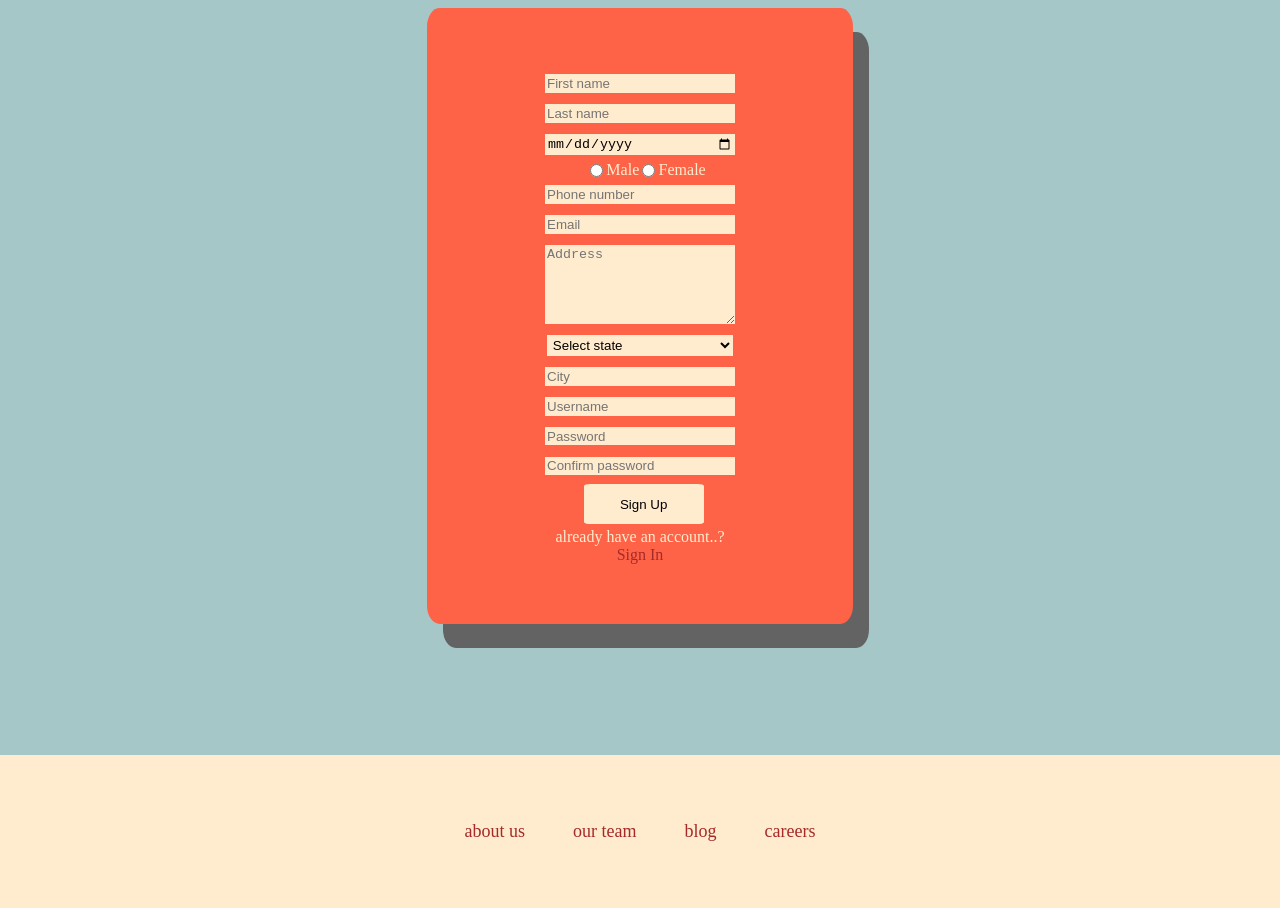
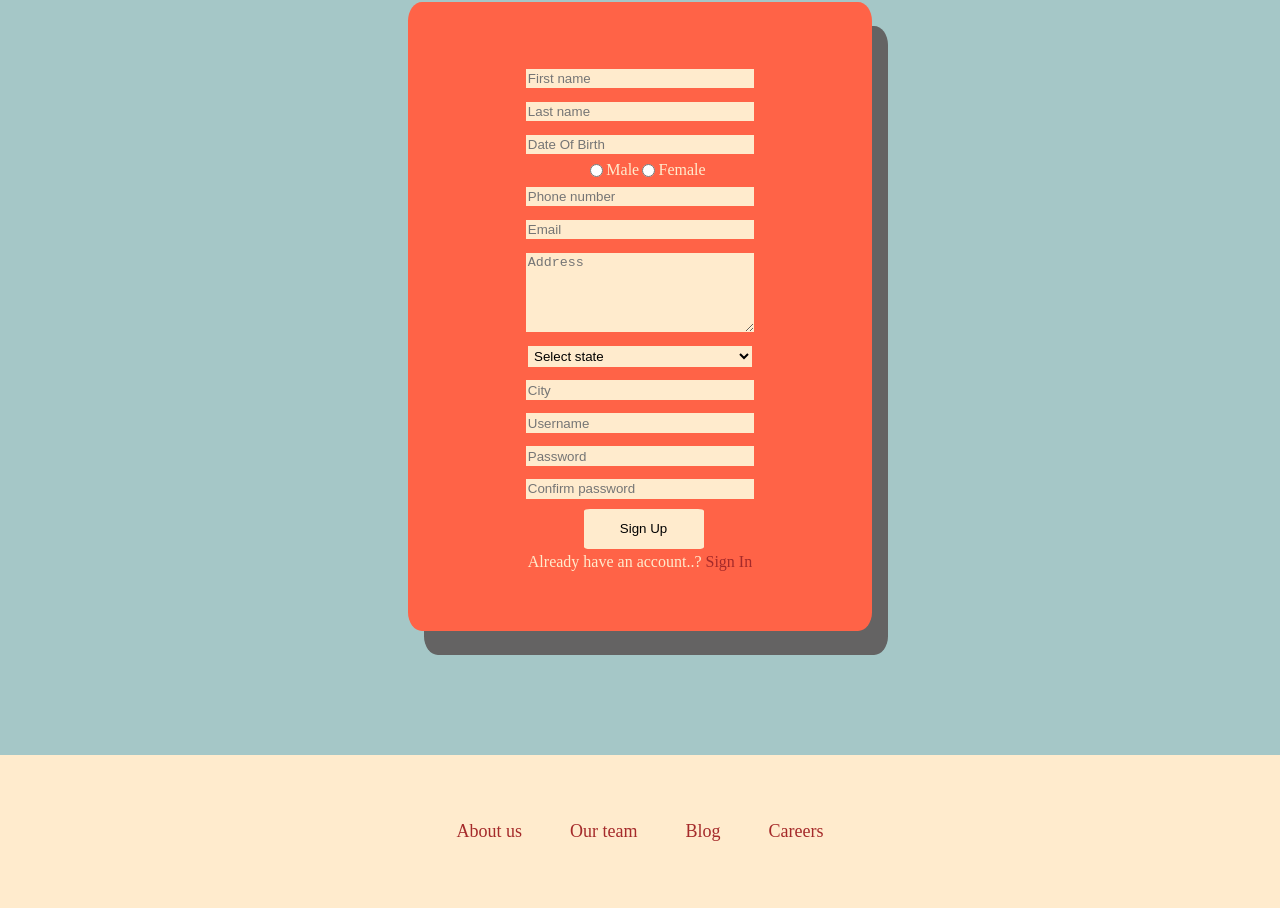
Before and after one commit to sufyans1/Pet-universe, a plain HTML site: page signup.html in a window 1280 px wide. Shown: the part 355-1263 px from the top of the page. Drawn offline with Linux system fonts and the light colour scheme.

Commit message:
Update signup.html

```diff
--- a/signup.html
+++ b/signup.html
@@ -4,7 +4,7 @@
         <meta charset="UTF-8">
         <meta http-equiv="X-UA-Compatible" content="IE=edge">
         <meta name="viewport" content="width=device-width, initial-scale=1.0">
-        <title>SIGN UP</title>
+        <title>Sign up</title>
         <link rel="icon" href="assets/icon.png">
         <link rel="stylesheet" href="stylesignup.css">
     </head>
@@ -17,9 +17,9 @@
                 <div class="links">
                     <ul>
                         <li><a href="index.html">Home</a></li>
-                        <li><a href="signin.html">sign in</a></li>
-                        <li><a href="signup.html">sign up</a></li>
-                        <li><a href="">contact us</a></li>
+                        <li><a href="signin.html">Sign in</a></li>
+                        <li><a href="signup.html">Sign up</a></li>
+                        <li><a href="">Contact us</a></li>
                     </ul>
                 </div>
             </nav>
@@ -31,30 +31,37 @@
                     </h2>
                     <p>a warm paw-some welcome for you and your pet</p>
                     <button onclick="closePopup();" id="colsePopup">
-                        okay
+                        Okay
                     </button>
                 </div>
-                <h1 class="page-title">SIGN UP</h1>
+                <h1 class="page-title">Sign up</h1>
                 <form class="signin-form" id="signupBox">
                     <div class="signin">
 
-                        <input type="text" class="input " placeholder="First name" id="First name">
+                        <input type="text" class="input " placeholder="First name" id="First name" onfocusout="validateFirstName();">
+                        <small></small>
 
-                        <input type="text" class="input" placeholder="Last name" id="Last name">
+                        <input type="text" class="input" placeholder="Last name" id="Last name" onfocusout="validateSecondName();">
+                        <small></small>
 
-
-                        <input type="date" class="input" name="dob" id="Date  of birth">
-
+                        <input type="text" placeholder="Date Of Birth" class="input" name="dob" id="Date  of birth" onfocus="(this.type='Date')" onfocusout="validateDateOfBirth();">
+                        <small></small>
                         <div class="input gender">
                             <input type="radio" name="gender" class="input" id="m">
                             <label for="m">Male</label>
+                            <small></small>
                             <input type="radio" name="gender" class="input" id="f">
                             <label for="f">Female</label>
+                            <small></small>
                         </div>
-                        <input type="number" placeholder="Phone number" class="input" id="Phone number">
-                        <input type="text" placeholder="Email" class="input" id="email">
-                        <textarea id="Address" cols="20" rows="5" placeholder="Address" class="input"></textarea>
-                        <select id="State" class="input">
+                        <small></small>
+                        <input type="number" placeholder="Phone number" class="input" id="Phone number" onfocusout="validatePhoneNumber()";>
+                        <small></small>
+                        <input type="text" placeholder="Email" class="input" id="email" onfocusout="validateEmail();">
+                        <small></small>
+                        <textarea id="Address" cols="20" rows="5" placeholder="Address" class="input" onfocusout="validateAddress();"></textarea>
+                        <small></small>
+                        <select id="State" class="input" onfocusout="validateState();">
                             <option value="">Select state</option>
                             <option value="Andhra Pradesh">Andhra Pradesh</option>
                             <option value="Arunachal Pradesh">Arunachal Pradesh</option>
@@ -90,27 +97,28 @@
                             <option value="Lakshadweep">Lakshadweep</option>
                             <option value="Puducherry">Puducherry</option>
                         </select>
+                        <small></small>
 
 
-                        <input type="text" placeholder="City" id="city" class="input">
+                        <input type="text" placeholder="City" id="city" class="input" onfocusout="validateCity();">
+                        <small></small>
 
+                        <input type="text" placeholder="Username" id="username" class="input" onfocusout="validateUsername();">
+                        <small></small>
 
-                        <input type="text" placeholder="Username" id="username" class="input">
+                        <input type="password" placeholder="Password" id="password" class="input" onfocusout="validatePassword();">
+                        <small></small>
 
-
-                        <input type="password" placeholder="Password" id="password" class="input">
-
-
-                        <input type="password" placeholder="Confirm password" id="confirmpassword" class="input">
-
+                        <input type="password" placeholder="Confirm password" id="confirm password" class="input" onfocusout="validateConfirmPassword();">
+                        <small></small>
                         <div class="input submit">
-                            <input type="button" value="Sign Up" id="signup" onclick="validateSignup();">
+                            <input type="button" value="Sign Up" id="signup" onclick="ValidateSignup();" >
                         </div>
                         <span class="input">
-                            already have an account..?
+                            Already have an account..?
+                            <a href="signin.html">Sign In</a>
                         </span>
                         <div class="input signup">
-                            <a href="signin.html">Sign In</a>
                         </div>
 
                     </form>
@@ -120,10 +128,10 @@
         <footer>
             <div class="links">
                 <ul>
-                    <li><a href="">about us</a></li>
-                    <li><a href="">our team</a></li>
-                    <li><a href="">blog</a></li>
-                    <li><a href="">careers</a></li>
+                    <li><a href="">About us</a></li>
+                    <li><a href="">Our team</a></li>
+                    <li><a href="">Blog</a></li>
+                    <li><a href="">Careers</a></li>
                 </ul>
             </div>
         </footer>
```
